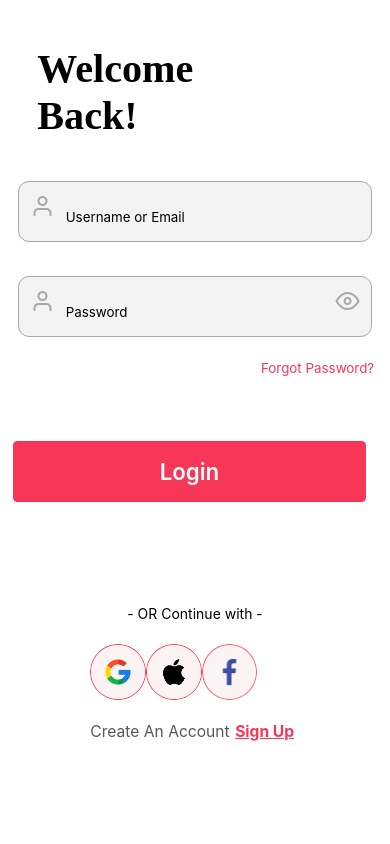
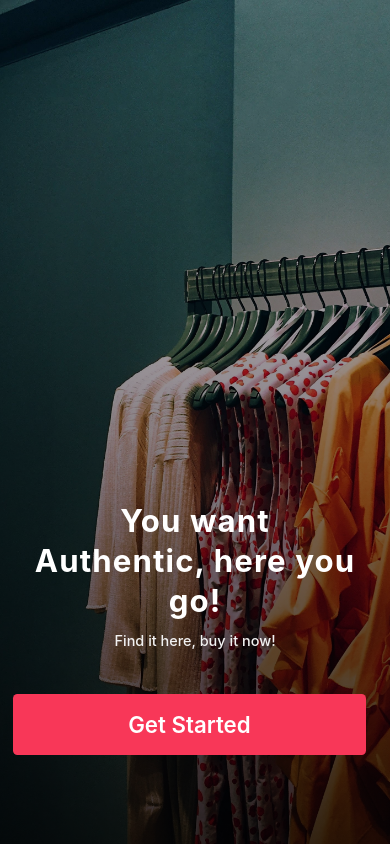
Before and after one commit to Saleem3097/FashionApp, a React Native app: screen / in a window 390 px wide. Built offline with nearby package versions, Linux system fonts and the light colour scheme.

Commit message:
Done with GetStarted Page

```diff
--- a/App.tsx
+++ b/App.tsx
@@ -5,38 +5,13 @@ import Feather from "@expo/vector-icons/Feather";
 import { s } from "react-native-size-matters";
 import LoginButton from "./src/components/LoginButton";
 import SocialMediaCard from "./src/components/SocialMediaCard";
+import Welcome from "./src/screens/Welcome";
+import GetStarted from "./src/screens/GetStarted";
 
 export default function App() {
   return (
     <View style={styles.container}>
-      <Signin />
-      <InputBox
-        title={"Username or Email"}
-        FrontIconComponent={() => (
-          <Feather name="user" size={24} color="#A8A8A9" />
-        )}
-        frontshowIcon={true}
-        BackIconComponent={() => (
-          <Feather name="eye" size={24} color="#A8A8A9" />
-        )}
-        backshowIcon={false}
-      />
-      <InputBox
-        title={"Password"}
-        FrontIconComponent={() => (
-          <Feather name="user" size={24} color="#A8A8A9" />
-        )}
-        frontshowIcon={true}
-        BackIconComponent={() => (
-          <Feather name="eye" size={24} color="#A8A8A9" />
-        )}
-        backshowIcon={true}
-      />
-      <TouchableOpacity style={styles.FgtPwd}>
-        <Text style={styles.FgtPwdTxt}>Forgot Password?</Text>
-      </TouchableOpacity>
-      <LoginButton />
-      <SocialMediaCard />
+      <GetStarted />
     </View>
   );
 }
@@ -47,14 +22,4 @@ const styles = StyleSheet.create({
     backgroundColor: "#fff",
     alignSelf: "center",
   },
-  FgtPwd: {
-    marginTop: s(6),
-    marginLeft: s(220),
-    alignSelf: "center",
-  },
-  FgtPwdTxt: {
-    color: "#F83758",
-    fontSize: s(12),
-    fontWeight: "400",
-  },
 });
--- a/package.json
+++ b/package.json
@@ -11,6 +11,7 @@
   "dependencies": {
     "@expo/vector-icons": "^15.0.2",
     "expo": "~54.0.13",
+    "expo-linear-gradient": "^15.0.7",
     "expo-status-bar": "~3.0.8",
     "lottie-react-native": "^7.3.4",
     "react": "19.1.0",
--- a/src/components/LoginButton.tsx
+++ b/src/components/LoginButton.tsx
@@ -1,20 +1,22 @@
 import { StyleSheet, Text, TouchableOpacity, View } from "react-native";
-import React from "react";
+import React, { FC } from "react";
 import { s, vs } from "react-native-size-matters";
 
-const LoginButton = () => {
+interface TheButtonProps {
+  name: String;
+}
+const TheButton: FC<TheButtonProps> = ({ name }) => {
   return (
     <TouchableOpacity style={styles.container}>
-      <Text style={styles.LoginTxt}>Login</Text>
+      <Text style={styles.LoginTxt}>{name}</Text>
     </TouchableOpacity>
   );
 };
 
-export default LoginButton;
+export default TheButton;
 
 const styles = StyleSheet.create({
   container: {
-    marginTop: vs(52),
     height: s(55),
     width: s(317),
     backgroundColor: "#F83758",
--- /dev/null
+++ b/src/screens/GetStarted.tsx
@@ -0,0 +1,76 @@
+import {
+  ImageBackground,
+  StyleSheet,
+  Text,
+  Dimensions,
+  View,
+} from "react-native";
+import React from "react";
+import TheButton from "../components/LoginButton";
+import { s } from "react-native-size-matters";
+import { LinearGradient } from "expo-linear-gradient";
+
+const HEIGHT = Dimensions.get("window").height;
+const WIDTH = Dimensions.get("window").width;
+
+const GetStarted = () => {
+  return (
+    <ImageBackground
+      style={styles.daddy}
+      source={require("../assets/GetStarted.jpg")}
+    >
+      <LinearGradient
+        colors={["rgba(0,0,0,0.1)", "rgba(0,0,0,0.8)"]}
+        style={styles.overlay}
+      >
+        <View style={styles.textContainer}>
+          <Text style={styles.mainText}>
+            You want{"\n"}Authentic, here you go!
+          </Text>
+          <Text style={styles.subText}>Find it here, buy it now!</Text>
+          <View style={styles.buttonPush}>
+            <TheButton name={"Get Started"} />
+          </View>
+        </View>
+      </LinearGradient>
+    </ImageBackground>
+  );
+};
+
+export default GetStarted;
+
+const styles = StyleSheet.create({
+  daddy: {
+    flex: 1,
+    height: HEIGHT,
+    width: WIDTH,
+  },
+  overlay: {
+    flex: 1,
+    justifyContent: "flex-end",
+    paddingBottom: s(80),
+    paddingHorizontal: s(20),
+  },
+  textContainer: {
+    alignItems: "center",
+  },
+  mainText: {
+    fontSize: s(28),
+    fontWeight: "700",
+    textAlign: "center",
+    marginBottom: s(10),
+    lineHeight: s(36),
+    color: "#FFFFFF",
+    letterSpacing: s(1),
+  },
+  subText: {
+    fontSize: s(13),
+    fontWeight: "500",
+    color: "#F2F2F2",
+    marginBottom: s(40),
+  },
+  buttonPush: {
+    width: "100%",
+    alignItems: "center",
+  },
+});
--- a/src/screens/Signin.tsx
+++ b/src/screens/Signin.tsx
@@ -1,15 +1,64 @@
-import { StyleSheet, Text, View } from "react-native";
+import { StyleSheet, Text, TouchableOpacity, View } from "react-native";
 import React from "react";
 import WelcomeText from "../components/WeclcomeText";
+import InputBox from "../components/InputBox";
+import { Feather } from "@expo/vector-icons";
+import LoginButton from "../components/LoginButton";
+import SocialMediaCard from "../components/SocialMediaCard";
+import { s, vs } from "react-native-size-matters";
+import TheButton from "../components/LoginButton";
 
 const Signin = () => {
   return (
     <View>
       <WelcomeText />
+      <InputBox
+        title={"Username or Email"}
+        FrontIconComponent={() => (
+          <Feather name="user" size={24} color="#A8A8A9" />
+        )}
+        frontshowIcon={true}
+        BackIconComponent={() => (
+          <Feather name="eye" size={24} color="#A8A8A9" />
+        )}
+        backshowIcon={false}
+      />
+      <InputBox
+        title={"Password"}
+        FrontIconComponent={() => (
+          <Feather name="user" size={24} color="#A8A8A9" />
+        )}
+        frontshowIcon={true}
+        BackIconComponent={() => (
+          <Feather name="eye" size={24} color="#A8A8A9" />
+        )}
+        backshowIcon={true}
+      />
+      <TouchableOpacity style={styles.FgtPwd}>
+        <Text style={styles.FgtPwdTxt}>Forgot Password?</Text>
+      </TouchableOpacity>
+      <View style={styles.TheButtonMT}>
+        <TheButton name={"Login"} />
+      </View>
+      <SocialMediaCard />
     </View>
   );
 };
 
 export default Signin;
 
-const styles = StyleSheet.create({});
+const styles = StyleSheet.create({
+  FgtPwd: {
+    marginTop: s(6),
+    marginLeft: s(220),
+    alignSelf: "center",
+  },
+  FgtPwdTxt: {
+    color: "#F83758",
+    fontSize: s(12),
+    fontWeight: "400",
+  },
+  TheButtonMT: {
+    marginTop: vs(52),
+  },
+});
```
Also changed, not shown: src/assets/Icon.tsx (+2 -30 lines), src/screens/Welcome.tsx (+7 -3 lines), src/assets/GetStarted.jpg (added), 1 other file (tests, documents, lock files or other folders).
